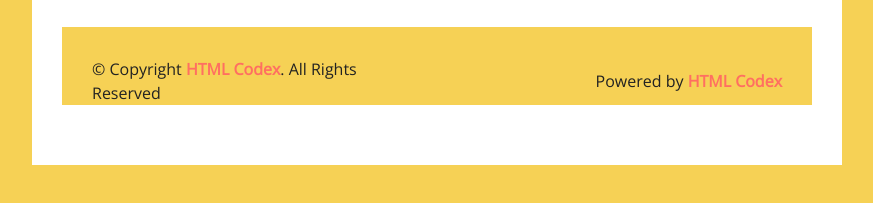
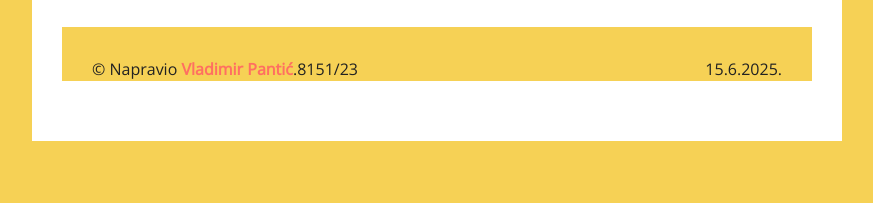
Before and after one commit to Vlade12345652/Vladimir-Pantic, a plain HTML site: page index.html in a window 1280 px wide. Shown: the part 3003-3206 px from the top of the page, without its empty margins (368-1241 px from the left). Drawn offline with nearby package versions, Linux system fonts and the light colour scheme.

Commit message:
Update index.html

```diff
--- a/index.html
+++ b/index.html
@@ -336,10 +336,10 @@
                     <div class="content-inner">
                         <div class="row align-items-center">
                             <div class="col-md-6">
-                                <p>&copy; Copyright <a href="https://htmlcodex.com">HTML Codex</a>. All Rights Reserved</p>
+                                <p>&copy; Napravio <a href="https://www.instagram.com/_____vlade_____/">Vladimir Pantić</a>.8151/23</p>
                             </div>
                             <div class="col-md-6">
-                                <p>Powered by <a href="https://htmlcodex.com">HTML Codex</a></p>
+                                <p>15.6.2025. </p>
                             </div>
                         </div>
                     </div>
```
